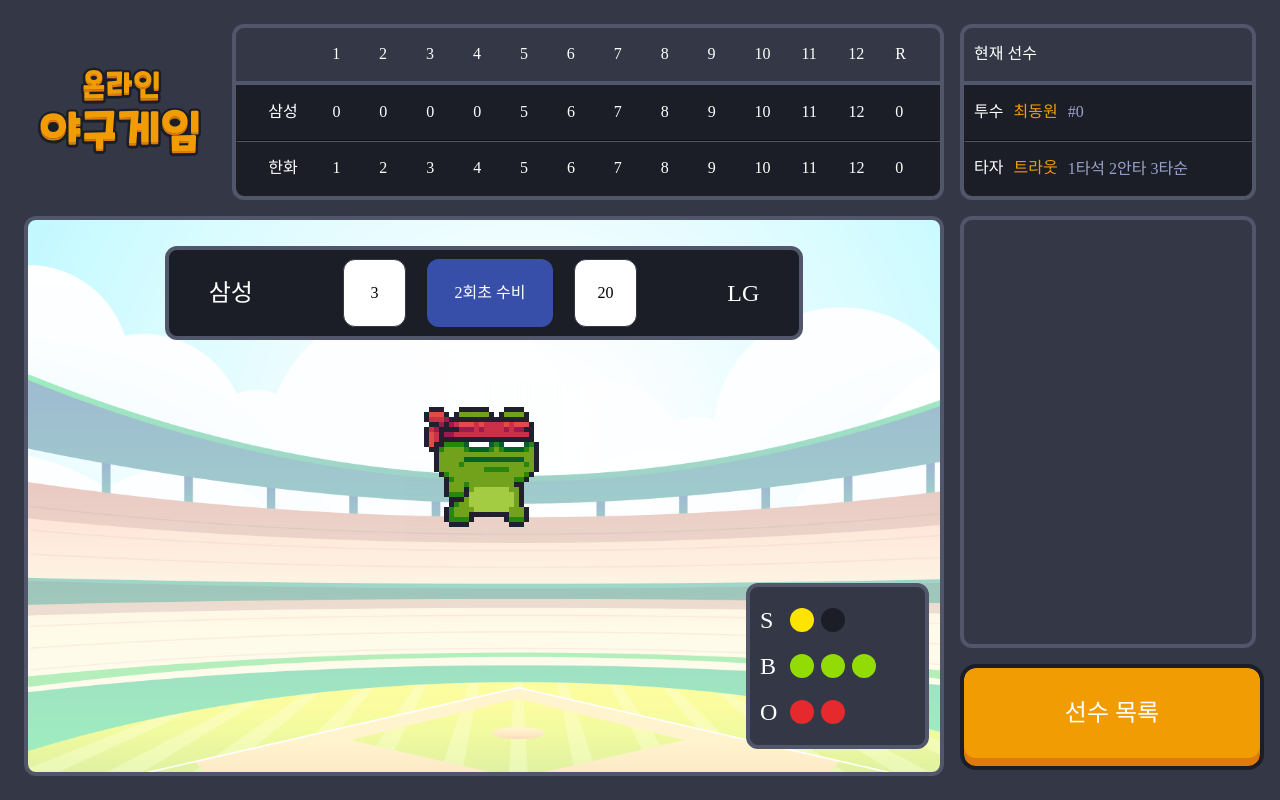
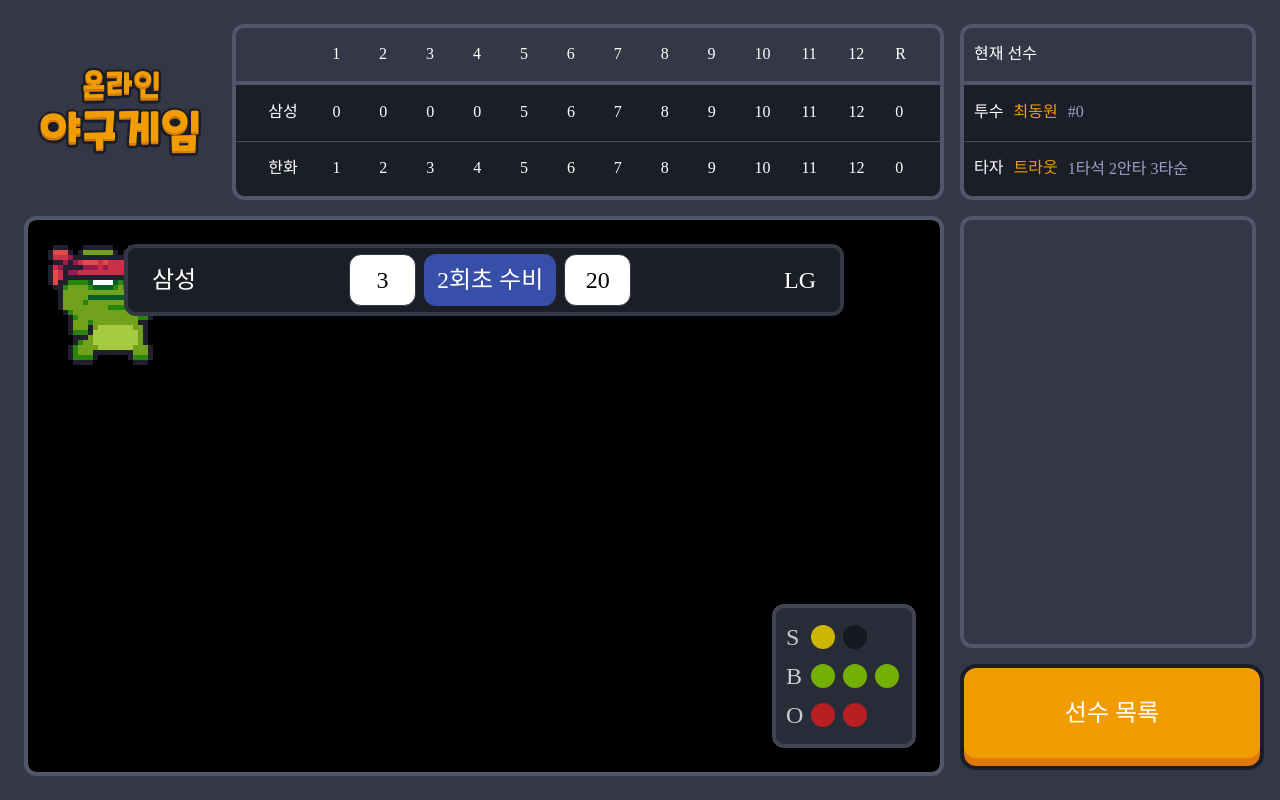
Before and after one commit to sungik-choi/baseball-10, a React (Create React App) app in the folder FE/baseball/: page /playground in a window 1280 px wide. Built offline with nearby package versions, Linux system fonts and the light colour scheme; a web font is replaced by a local one.

Commit message:
[#14] Feat : 게임판 스타일 일부 수정
- 스코어와 SBO 카운트는 크기가 고정되게
- 캐릭터 컴포넌트를 포함하는 게임 보드 컴포넌트 생성

```diff
--- a/FE/baseball/src/components/playground/GameArea.jsx
+++ b/FE/baseball/src/components/playground/GameArea.jsx
@@ -1,7 +1,7 @@
 import React from "react";
 import Background from "style/Background";
 import styled from "styled-components";
-import Character from "./Character";
+import GameBoard from "./gameboard/GameBoard";
 
 const GameArea = ({ home, away, ballCount }) => {
   const { strike, out, ball } = ballCount;
@@ -25,7 +25,8 @@ const GameArea = ({ home, away, ballCount }) => {
   const outCountPoints = ballCountHandler(outLength, out, "#e5292c");
 
   return (
-    <GameBackground>
+    <GameBackground color={"var(--white)"}>
+      <GameBoard />
       <ScoreBar>
         <TeamName>{home.teamName}</TeamName>
         <Mid>
@@ -35,8 +36,6 @@ const GameArea = ({ home, away, ballCount }) => {
         </Mid>
         <TeamName>{away.teamName}</TeamName>
       </ScoreBar>
-      <Character />
-      <BottomWarp>
       <StatusBoard>
         <BallCountStatus>
           <div className="title">S</div>
@@ -51,7 +50,6 @@ const GameArea = ({ home, away, ballCount }) => {
           {outCountPoints}
         </BallCountStatus>
       </StatusBoard>
-      </BottomWarp>
     </GameBackground>
   );
 };
@@ -62,6 +60,7 @@ const outLength = 3;
 
 const GameBackground = styled(Background)`
   grid-area: gameArea;
+  position: relative;
   display: flex;
   align-items: center;
   justify-content: space-between;
@@ -69,19 +68,23 @@ const GameBackground = styled(Background)`
   width: 100%;
   height: 100%;
   border-radius: var(--border-radius);
-  border: solid var(--border-size) #51566a;
+  border: solid var(--border-size) var(--gray-4);
 `;
 
 const ScoreBar = styled.div`
+  z-index: 10;
+  box-sizing: border-box;
   display: flex;
-  justify-content: space-around;
+  justify-content: space-between;
   align-items: center;
-  width: 70%;
-  height: 17%;
-  margin-top: 26px;
+  width: 45rem;
+  height: 4.5rem;
+  margin-top: 1.5rem;
+  padding: 0 1.5rem;
+  font-size: 1.5rem;
   background-color: var(--black);
   border-radius: var(--border-radius);
-  border: solid var(--border-size) #51566a;
+  border: solid var(--border-size) var(--gray-3);
 `;
 
 const TeamName = styled.div`
@@ -91,7 +94,7 @@ const TeamName = styled.div`
 
 const Mid = styled.div`
   display: flex;
-  justify-content: space-around;
+  justify-content: center;
   align-items: center;
   width: 50%;
   height: 100%;
@@ -104,7 +107,7 @@ const TotalScore = styled.div`
   width: 20%;
   height: 80%;
   border-radius: var(--border-radius);
-  border: solid 1px #333746;
+  border: solid 1px var(--gray-3);
   background-color: var(--white);
 `;
 
@@ -112,45 +115,42 @@ const CurrentInning = styled.div`
   display: flex;
   align-items: center;
   justify-content: center;
+  margin: 0 0.5rem;
   width: 40%;
   height: 80%;
   border-radius: var(--border-radius);
-  background-color: #384faa;
+  background-color: var(--blue);
   color: var(--white);
 `;
 
-const BottomWarp = styled.div`
-  display: flex;
-  justify-content: flex-end;
-  width: 100%;
-  height: 30%;
-  margin-bottom: 23px;
-  margin-right: 23px;
-`;
-
 const StatusBoard = styled.div`
+  position: absolute;
+  bottom: 0;
+  right: 0;
   display: flex;
   flex-direction: column;
   justify-content: space-around;
   color: var(--white);
-  width: 20%;
-  height: 100%;
+  width: 9rem;
+  height: 9rem;
+  margin: 1.5rem;
   background-color: var(--gray-3);
   border-radius: var(--border-radius);
-  border: solid var(--border-size) #51566a;
+  border: solid var(--border-size) var(--gray-4);
   font-size: var(--text-lg);
-  padding: 10px;
+  opacity: .8;
+  padding: 0.625rem;
   .title {
     width: 15%;
   }
 `;
 
 const CountPoint = styled.div`
-  width: 24px;
-  height: 24px;
+  width: 1.5rem;
+  height: 1.5rem;
   background-color: ${(props) => (props.color ? props.color : `var(--black)`)};
   border-radius: 50%;
-  margin-left: 7px;
+  margin-left: 0.5rem;
 `;
 
 const BallCountStatus = styled.div`
--- a/FE/baseball/src/components/playground/PlayGround.jsx
+++ b/FE/baseball/src/components/playground/PlayGround.jsx
@@ -1,5 +1,5 @@
 import React from "react";
-import styled, { keyframes } from "styled-components";
+import styled from "styled-components";
 import { Link } from "react-router-dom";
 import { useBaseballState, useBaseballDispatch } from "context/context";
 
@@ -17,7 +17,7 @@ const PlayGround = () => {
   const away = playGround.teams[1];
 
   return (
-    <PlayGroundWrap color="#333746">
+    <PlayGroundWrap color="var(--gray-3)">
       <Logo>
         <LogoSvg type="image/svg+xml" data={logo}></LogoSvg>
       </Logo>
--- a/FE/baseball/src/components/playground/Character.jsx
+++ b/FE/baseball/src/components/playground/gameboard/Character.jsx
@@ -5,8 +5,8 @@ import run from "assets/run.png";
 
 const Character = () => {
   return (
-    <TestDiv>
-    </TestDiv>
+    <CharacterDiv>
+    </CharacterDiv>
   );
 };
 
@@ -17,7 +17,7 @@ const play = keyframes`
    100% { background-position: calc(var(--sprite-size) * -${SPRITE_NUM}); }
 `;
 
-const TestDiv = styled.div`
+const CharacterDiv = styled.div`
   width: var(--sprite-size);
   height: var(--sprite-size);
   background: url(${run}) left center;
--- /dev/null
+++ b/FE/baseball/src/components/playground/gameboard/GameBoard.jsx
@@ -0,0 +1,23 @@
+import React from 'react';
+import styled, { keyframes } from "styled-components";
+import Character from "./Character";
+
+const GameBoard = () => {
+  return (
+    <GameBoardWrap>
+      <Character />
+    </GameBoardWrap>
+  );
+};
+
+const GameBoardWrap = styled.div`
+  position: absolute;
+  top: 0;
+  left: 0;
+  width: 100%;
+  height: 100%;
+  border-radius: calc(var(--border-radius) - var(--border-size));
+  background-color: black;
+`;
+
+export default GameBoard;
--- a/FE/baseball/src/style/GlobalStyle.jsx
+++ b/FE/baseball/src/style/GlobalStyle.jsx
@@ -56,6 +56,7 @@ const variables = css`
     --gray-4: #51566a;
     --orange: #f29c04;
     --orange-shadow: #e07a0c;
+    --blue: #384faa;
 
     /* Typography */
     --text-xxl: 3rem;
```
Lines whose indentation alone changed are shown as unchanged.
